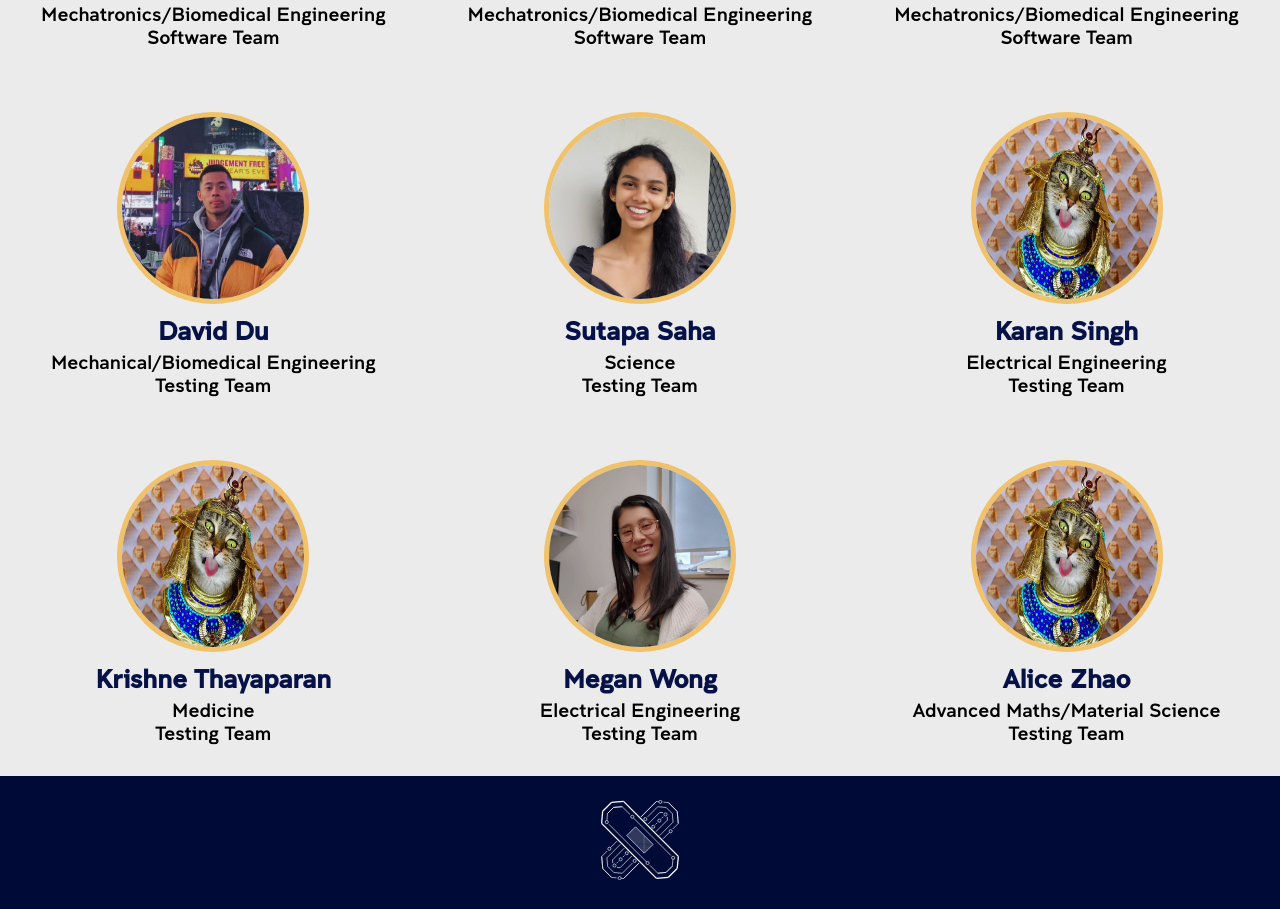
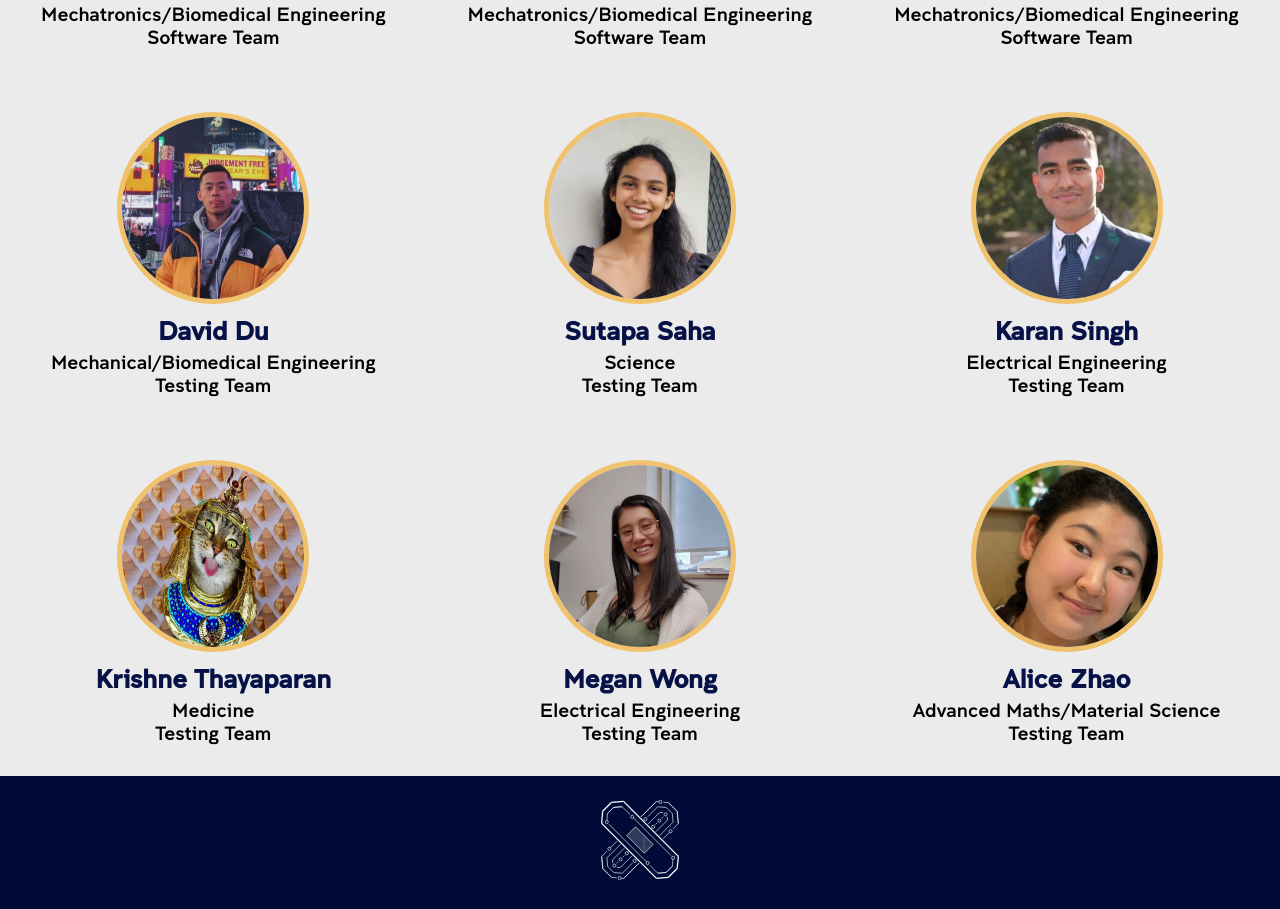
Before and after one commit to akiramcphee/swt_website, a React (Create React App) app: page /profiles in a window 1280 px wide. Shown: the part 849-1758 px from the top of the page. Built offline with nearby package versions, Linux system fonts and the light colour scheme.

Commit message:
chore: upload and display more profiles

```diff
--- a/src/Profiles/Profiles.js
+++ b/src/Profiles/Profiles.js
@@ -10,7 +10,9 @@ import Andrew from './profileImages/AndrewKim.jpg'
 import Akira from './profileImages/meowmeow.png'
 import David from './profileImages/DavidDu.jpg'
 import Sutapa from './profileImages/SutapaSaha.jpg'
+import Karan from './profileImages/KaranSingh.jpg'
 import Megan from './profileImages/MeganWong.jpeg'
+import Alice from './profileImages/AliceZhao.jpg'
 import ProfileCardStudents from '../components/ProfileCard/ProfileCardStudents'
 import ProfileCardAcademic from '../components/ProfileCard/ProfileCardAcademics'
 
@@ -59,7 +61,7 @@ export default function Profiles() {
 							 	<ProfileCardStudents name='Sutapa Saha' degree = 'Science' role = 'Testing Team' image = {Sutapa}/>
 	 						</div>
 							<div className="col-4">
-								<ProfileCardStudents name='Karan Singh' degree = 'Electrical Engineering' role = 'Testing Team' image = {egyptcat}/>
+								<ProfileCardStudents name='Karan Singh' degree = 'Electrical Engineering' role = 'Testing Team' image = {Karan}/>
 							</div>
 
 						</div>
@@ -73,7 +75,7 @@ export default function Profiles() {
 									<ProfileCardStudents name='Megan Wong' degree = 'Electrical Engineering' role = 'Testing Team' image = {Megan}/>
 								</div>
 								<div className="col-4">
-									<ProfileCardStudents name='Alice Zhao' degree = 'Advanced Maths/Material Science'  role = 'Testing Team' image = {egyptcat}/>
+									<ProfileCardStudents name='Alice Zhao' degree = 'Advanced Maths/Material Science'  role = 'Testing Team' image = {Alice}/>
 								</div>
 
 						</div>
```
Also changed, not shown: src/Profiles/profileImages/AliceZhao.jpg (added), src/Profiles/profileImages/KaranSingh.jpg (added).
